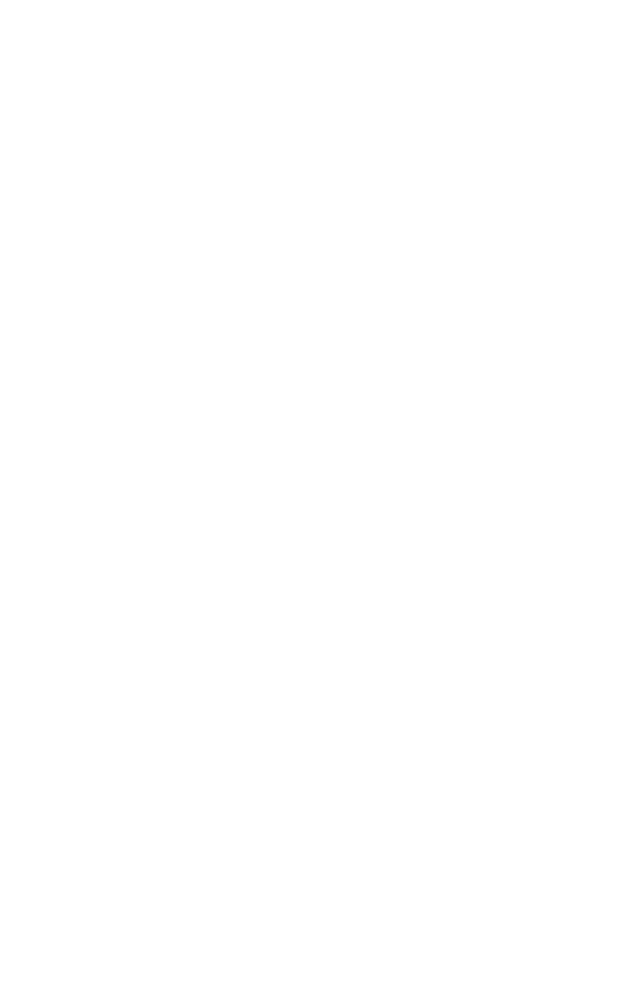
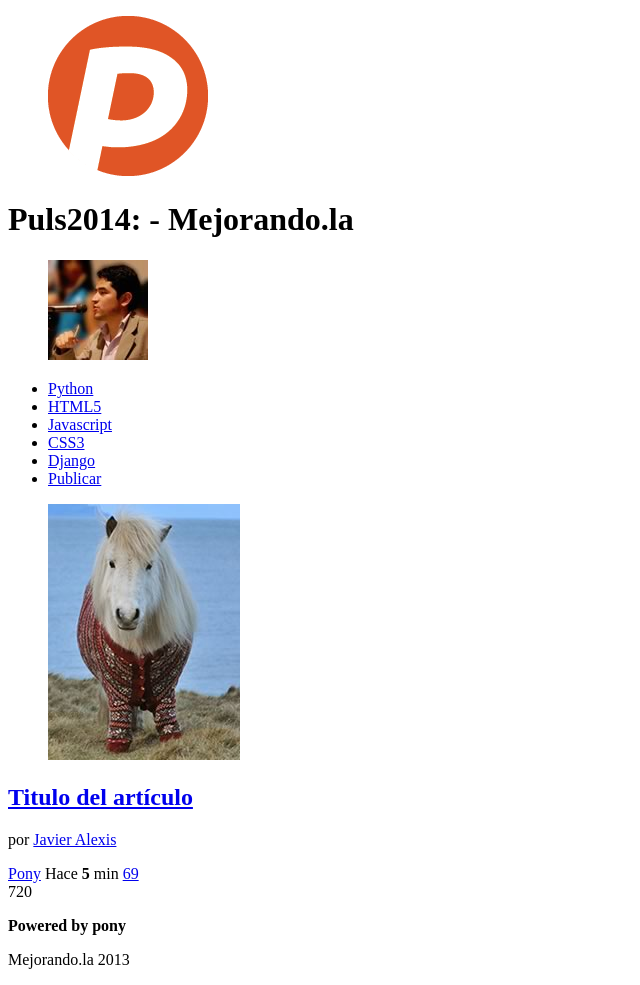
Before and after one commit to javieralexis16/Mejorando.la, a plain HTML site: page CURSOWEB/index.html in a window 1280 px wide. Shown: the whole page, without its empty margins (0-640 px from the left). Before the commit the page ends 800 px from the top, so only its background shows below. Drawn offline with Linux system fonts and the light colour scheme.

Commit message:
Proyecto plus2014 Listo para comenzar :)

```diff
--- a/CURSOWEB/index.html
+++ b/CURSOWEB/index.html
@@ -2,9 +2,68 @@
 <html lang="es">
 <head>
     <meta charset="utf-8" />
-	<title></title>
+    <meta description="Proyecto Mejorando.la 2014 curso de diseño web online" />
+	<title>Puls2014 - Mejorando.la</title>
 </head>
 <body>
-
+	<header>
+		<figure id="logo">
+		    <img src="logo.png" />
+		</figure>
+		<h1>
+			Puls2014: - Mejorando.la
+		</h1>
+		<figure id="avatar">
+		    <img src="avatar.jpg" />
+		</figure>
+	</header>
+	<nav>
+		<ul>
+			<li><a href="#">Python</a></li>
+			<li><a href="#">HTML5</a></li>
+			<li><a href="#">Javascript</a></li>
+			<li><a href="#">CSS3</a></li>
+			<li><a href="#">Django</a></li>
+			<li id="publicar_nav">
+			    <a href="#">Publicar</a>
+			</li>
+		</ul>
+	</nav>
+	<section id="contenido">
+		<article class="item">
+			<figure class="imagen_item">
+			   <img src="imagen.jpg" />
+			</figure>
+			<h2 class="titulos_itme">
+			    <a href="#">
+			        Titulo del artículo
+			    </a>
+			</h2>
+			<p class="autor_item">
+				por <a href="#">Javier Alexis</a>
+			</p>
+			<div class="datos_item">
+				<a href="#" class="tag_item">Pony</a>
+				<span class="fecha_igem">
+				    Hace <strong>5</strong> min
+				</span>
+				<a href="#" class="comentarios_item">69</a>
+				<a href="#" class="guardar_item"></a>
+			</div>
+			<div class="votacion">
+				<a href="#" class="up"></a>
+				720
+				<a href="#" class="down"></a>
+			</div>
+		</article>
+	</section>
+	<footer>
+		<p>
+		    <strong>Powered by pony</strong>
+		</p>
+		<p>
+		    Mejorando.la 2013
+		</p>
+	</footer>
 </body>
 </html>
```
Also changed, not shown: CURSOWEB/avatar.jpg (added), CURSOWEB/imagen.jpg (added), CURSOWEB/logo.png (added).
